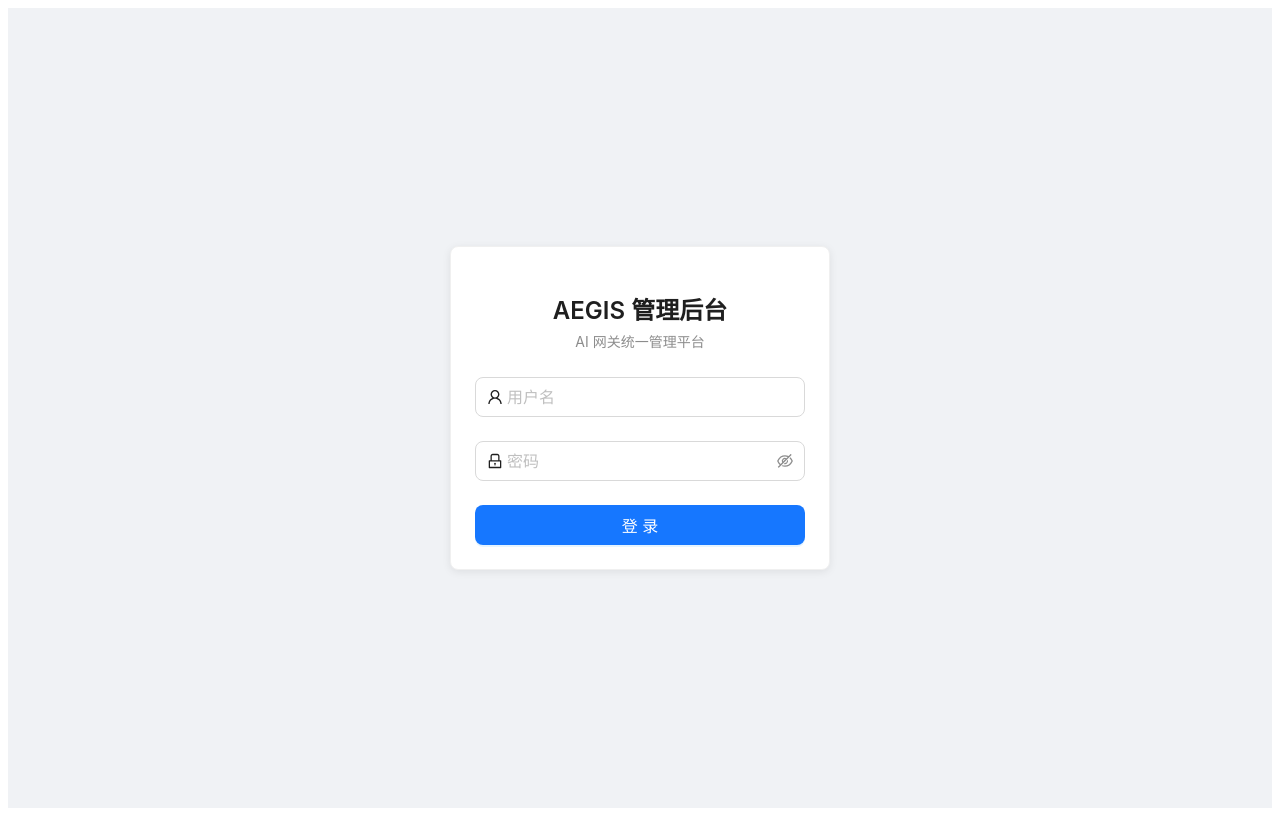
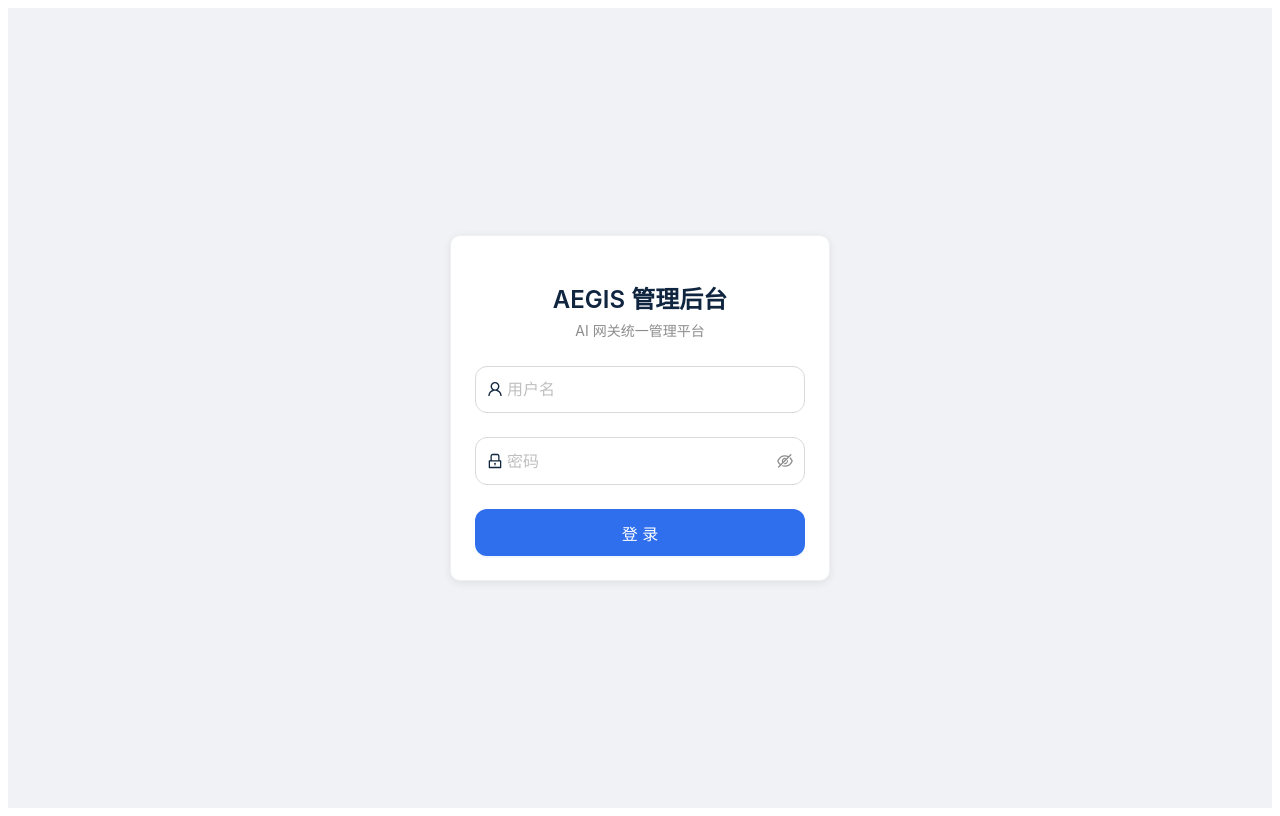
Before and after one commit to jianyunyi/aegis-gateway, a Next.js app in the folder web/: page /login in a window 1280 px wide. Built offline with nearby package versions, Linux system fonts and the light colour scheme; no server answers.

Commit message:
style(web): define AEGIS admin theme tokens

```diff
--- a/web/components/AntdProvider.tsx
+++ b/web/components/AntdProvider.tsx
@@ -14,7 +14,70 @@ dayjs.locale('zh-cn');
 
 export default function AntdProvider({ children }: { children: React.ReactNode }) {
   return (
-    <ConfigProvider locale={zhCN}>
+    <ConfigProvider
+      locale={zhCN}
+      theme={{
+        token: {
+          colorPrimary: '#2f6fed',
+          colorText: '#10253f',
+          colorTextHeading: '#10253f',
+          colorBgLayout: '#f3f6fa',
+          borderRadius: 10,
+          controlHeight: 38,
+        },
+        components: {
+          Layout: {
+            bodyBg: '#f3f6fa',
+            headerBg: '#ffffff',
+            siderBg: '#ffffff',
+            triggerBg: '#ffffff',
+            triggerColor: '#10253f',
+          },
+          Menu: {
+            itemBg: '#ffffff',
+            itemColor: '#52657d',
+            itemHoverBg: '#edf3ff',
+            itemHoverColor: '#2f6fed',
+            itemSelectedBg: '#e5edff',
+            itemSelectedColor: '#2f6fed',
+            subMenuItemBg: '#ffffff',
+          },
+          Card: {
+            colorBgContainer: '#ffffff',
+            headerBg: '#ffffff',
+            borderRadiusLG: 10,
+          },
+          Table: {
+            headerBg: '#f3f6fa',
+            headerColor: '#10253f',
+            rowHoverBg: '#f7f9fc',
+            borderColor: '#e5eaf2',
+          },
+          Button: {
+            primaryColor: '#ffffff',
+            defaultBg: '#ffffff',
+            defaultBorderColor: '#d7e0ed',
+            defaultColor: '#10253f',
+            borderRadius: 10,
+            controlHeight: 38,
+          },
+          Input: {
+            activeBorderColor: '#2f6fed',
+            hoverBorderColor: '#7da5f5',
+            activeShadow: '0 0 0 2px rgba(47, 111, 237, 0.12)',
+            borderRadius: 10,
+            controlHeight: 38,
+          },
+          Modal: {
+            contentBg: '#ffffff',
+            headerBg: '#ffffff',
+            footerBg: '#ffffff',
+            titleColor: '#10253f',
+            borderRadiusLG: 10,
+          },
+        },
+      }}
+    >
       <App>{children}</App>
     </ConfigProvider>
   );
```
